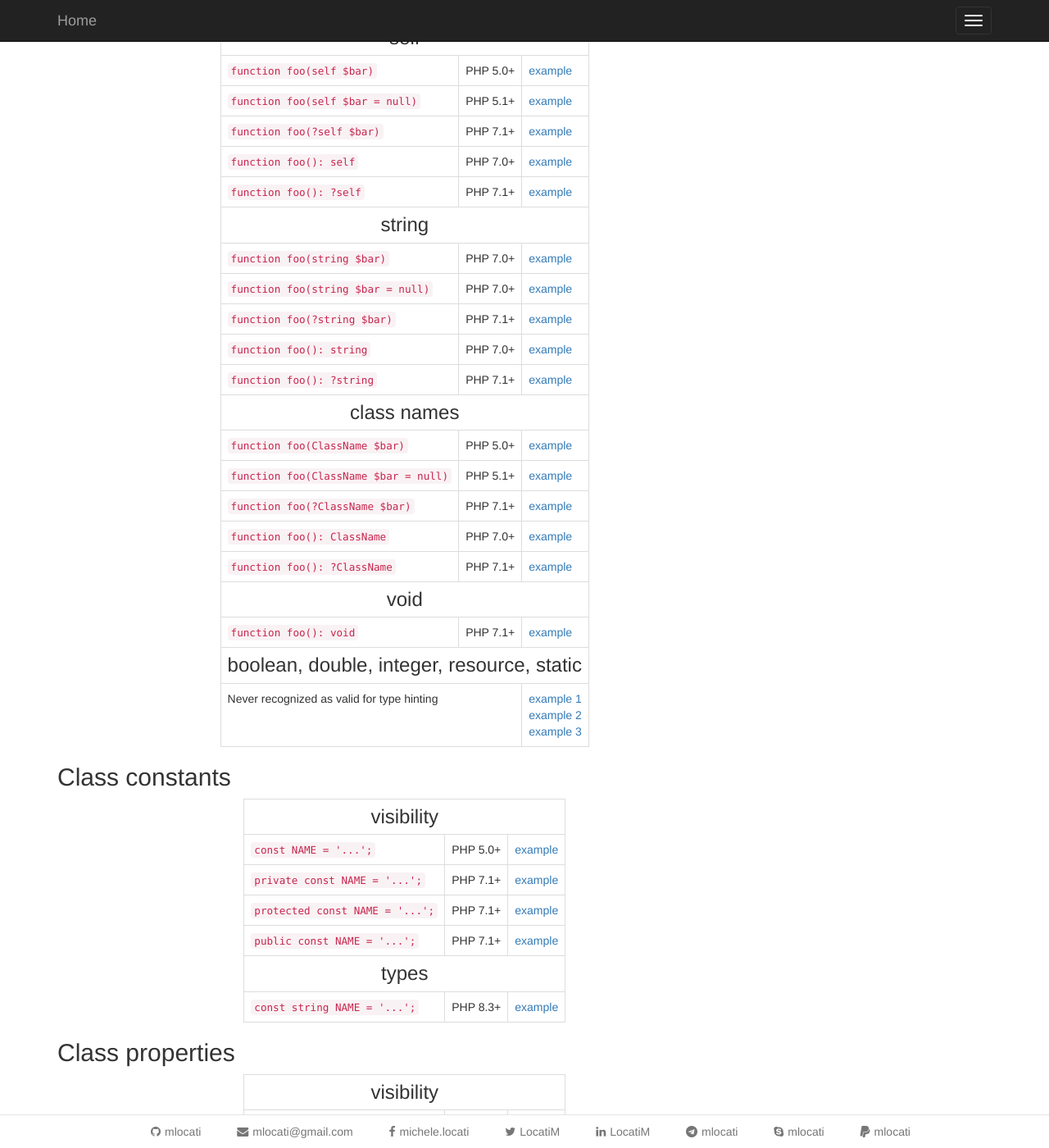
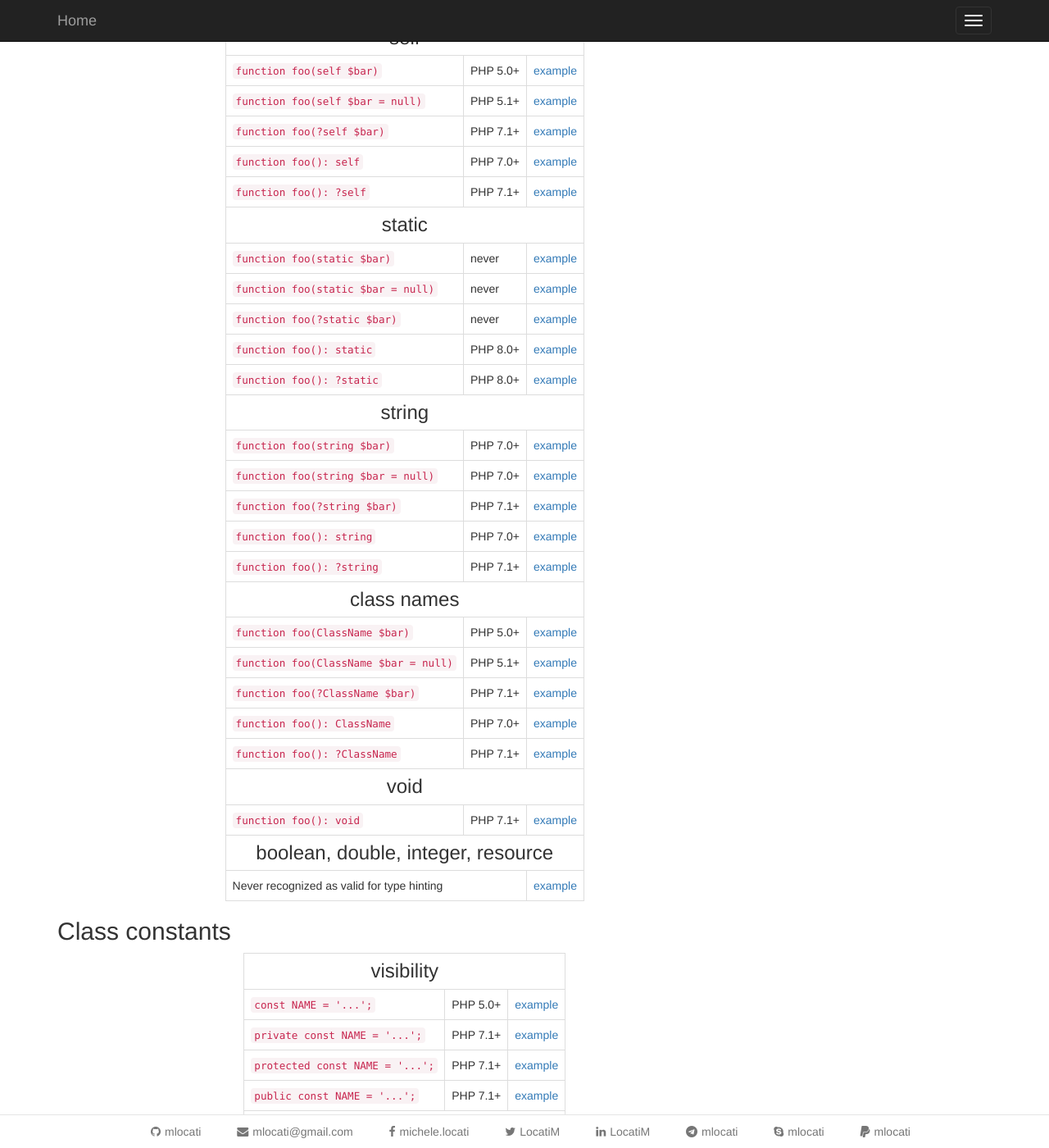
Before and after one commit to mlocati/mlocati.github.io, a Jekyll site: the page built from _articles/php-type-hinting.md, in a window 1280 px wide and 1400 px high, scrolled down 1817 px. Shown: the whole window at 82% size. Built offline with Jekyll 4.4.1, drawn with Linux system fonts in a browser that asks for light colours.

Commit message:
static is actually sometimes valid

```diff
--- a/_articles/php-type-hinting.md
+++ b/_articles/php-type-hinting.md
@@ -64,6 +64,13 @@ date: 2023-11-23T17:15:00+01:00
         <tr><td><code>function foo(): self</code></td><td>PHP 7.0+</td><td><a href="https://3v4l.org/lKvL5">example</a></td></tr>
         <tr><td><code>function foo(): ?self</code></td><td>PHP 7.1+</td><td><a href="https://3v4l.org/WLnQs">example</a></td></tr>
 
+        <tr><th colspan="3" style="text-align:center;"><h3 style="margin: 0;">static</h3></th></tr>
+        <tr><td><code>function foo(static $bar)</code></td><td>never</td><td><a href="https://3v4l.org/BnKK3">example</a></td></tr>
+        <tr><td><code>function foo(static $bar = null)</code></td><td>never</td><td><a href="https://3v4l.org/GGOfL">example</a></td></tr>
+        <tr><td><code>function foo(?static $bar)</code></td><td>never</td><td><a href="https://3v4l.org/0sXn5">example</a></td></tr>
+        <tr><td><code>function foo(): static</code></td><td>PHP 8.0+</td><td><a href="https://3v4l.org/QgcJL">example</a></td></tr>
+        <tr><td><code>function foo(): ?static</code></td><td>PHP 8.0+</td><td><a href="https://3v4l.org/8oLmT">example</a></td></tr>
+
         <tr><th colspan="3" style="text-align:center;"><h3 style="margin: 0;">string</h3></th></tr>
         <tr><td><code>function foo(string $bar)</code></td><td>PHP 7.0+</td><td><a href="https://3v4l.org/ZBCdh">example</a></td></tr>
         <tr><td><code>function foo(string $bar = null)</code></td><td>PHP 7.0+</td><td><a href="https://3v4l.org/iPFDp">example</a></td></tr>
@@ -81,8 +88,8 @@ date: 2023-11-23T17:15:00+01:00
         <tr><th colspan="3" style="text-align:center;"><h3 style="margin: 0;">void</h3></th></tr>
         <tr><td><code>function foo(): void</code></td><td>PHP 7.1+</td><td><a href="https://3v4l.org/PVqNg">example</a></td></tr>
 
-        <tr><th colspan="3" style="text-align:center;"><h3 style="margin: 0;">boolean, double, integer, resource, static</h3></th></tr>
-        <tr><td colspan="2">Never recognized as valid for type hinting</td><td><a href="https://3v4l.org/816pM">example 1</a><br /><a href="https://3v4l.org/BnKK3">example 2</a><br /><a href="https://3v4l.org/IC6QP">example 3</a></td></tr>
+        <tr><th colspan="3" style="text-align:center;"><h3 style="margin: 0;">boolean, double, integer, resource</h3></th></tr>
+        <tr><td colspan="2">Never recognized as valid for type hinting</td><td><a href="https://3v4l.org/816pM">example</a></td></tr>
     </tbody>
 </table>
 
```
